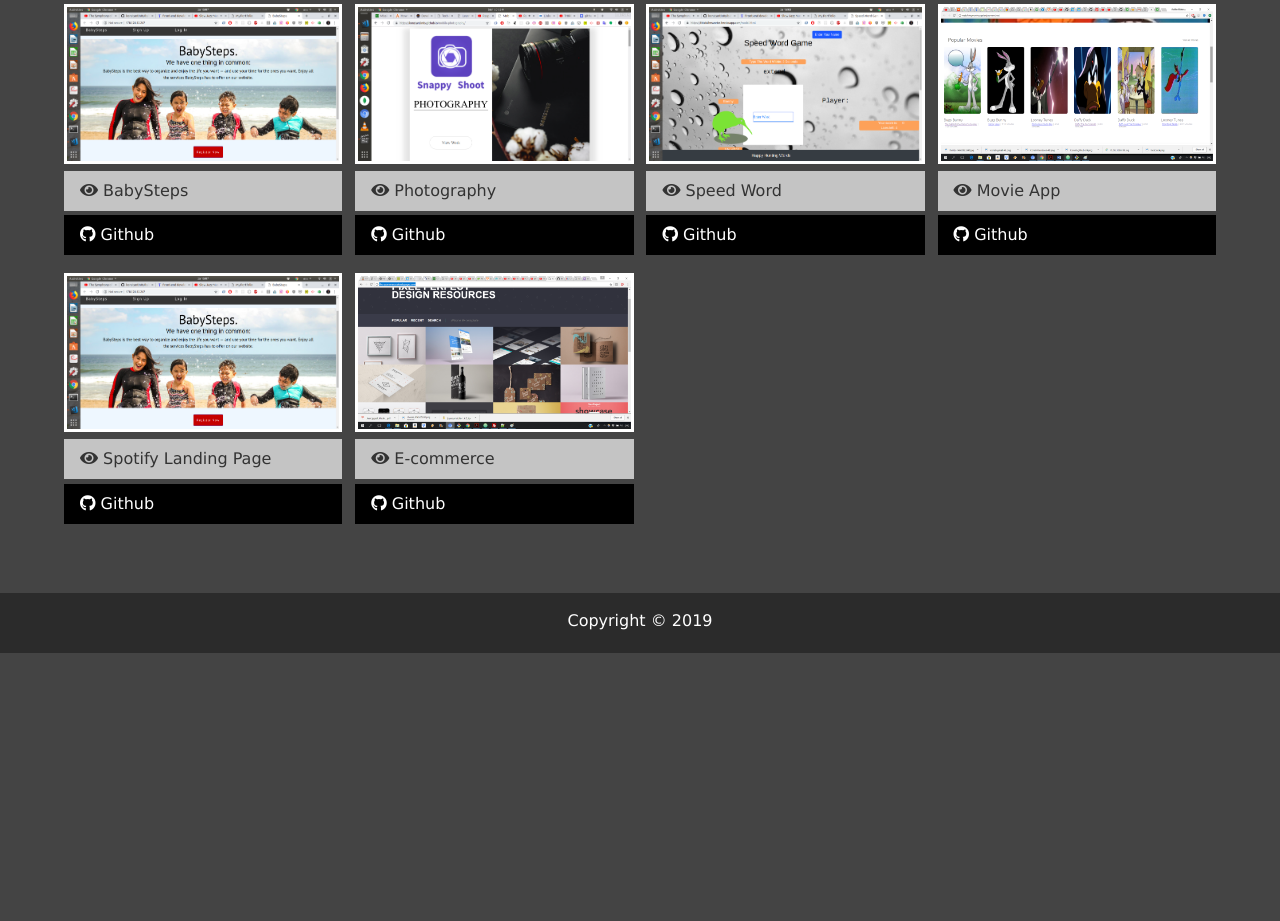
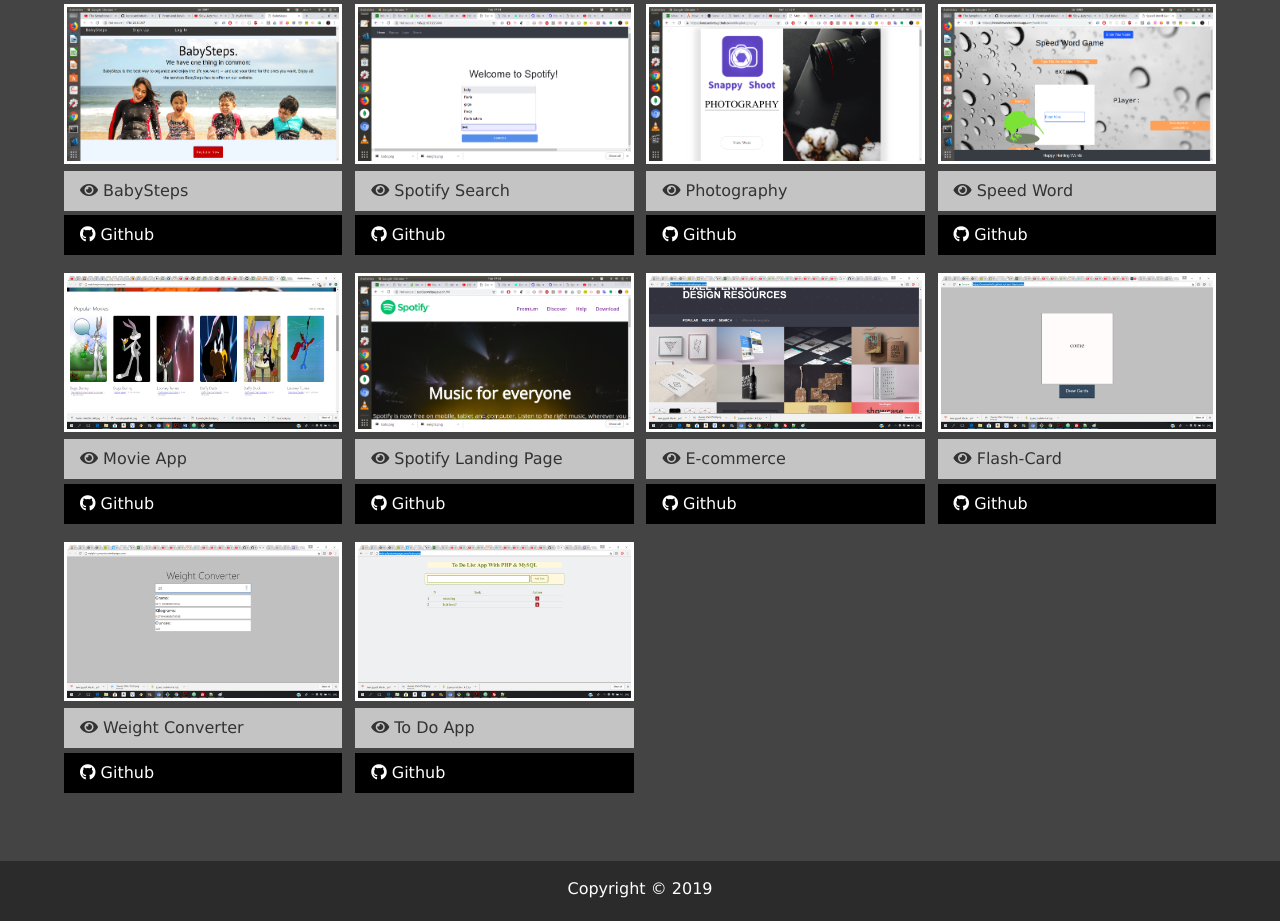
Before and after one commit to konstantin0s/modern-portfolio, a website: page dist/work.html in a window 1280 px wide. Shown: the part 278-1199 px from the top of the page. Before the commit the page ends 931 px from the top, so only its background shows below. Drawn offline with Linux system fonts and the light colour scheme.

Commit message:
Add new apps

```diff
--- a/dist/work.html
+++ b/dist/work.html
@@ -58,6 +58,19 @@
           <i class="fab fa-github"></i> Github
         </a>
       </div>
+
+      <div class="item">
+        <a target="_blank" href="http://165.22.107.55:5000/">
+          <img src="img/spoty.png" alt="Project">
+        </a>
+        <a target="_blank" href="http://165.22.107.55:5000/" class="btn-light">
+          <i class="fas fa-eye"></i> Spotify Search
+        </a>
+        <a target="_blank" href="https://github.com/konstantin0s/spotify-api" class="btn-dark">
+          <i class="fab fa-github"></i> Github
+        </a>
+      </div>
+
 <div class="item">
   <a target="_blank" href="https://konstantin0s.github.io/mobile-photography/">
     <img src="img/photography.png" alt="Project">
@@ -93,7 +106,7 @@
 </div>
 <div class="item">
     <a target="_blank" href="http://spoti.atwebpages.com/#0">
-      <img src="img/babysteps.png" alt="Project">
+      <img src="img/lading.png" alt="Project">
     </a>
     <a target="_blank" href="http://spoti.atwebpages.com/#0" class="btn-light">
       <i class="fas fa-eye"></i> Spotify Landing Page
@@ -113,6 +126,42 @@
     <i class="fab fa-github"></i> Github
   </a>
 </div>
+
+<div class="item">
+  <a target="_blank" href="https://konstantin0s.github.io/react-flashcards/">
+    <img src="img/draw.png" alt="Project">
+  </a>
+  <a target="_blank" href="https://konstantin0s.github.io/react-flashcards/" class="btn-light">
+    <i class="fas fa-eye"></i> Flash-Card
+  </a>
+  <a target="_blank" href="https://github.com/konstantin0s/react-flashcards" class="btn-dark">
+    <i class="fab fa-github"></i> Github
+  </a>
+</div>
+
+<div class="item">
+  <a target="_blank" href="http://weight-converter.atwebpages.com/">
+    <img src="img/weight.png" alt="Project">
+  </a>
+  <a target="_blank" href="http://weight-converter.atwebpages.com/" class="btn-light">
+    <i class="fas fa-eye"></i> Weight Converter
+  </a>
+  <a target="_blank" href="https://github.com/konstantin0s/WeightConverter" class="btn-dark">
+    <i class="fab fa-github"></i> Github
+  </a>
+</div>
+
+<div class="item">
+  <a target="_blank" href="http://todo-php.atwebpages.com/index.php">
+    <img src="img/todo.png" alt="Project">
+  </a>
+  <a target="_blank" href="http://todo-php.atwebpages.com/index.php" class="btn-light">
+    <i class="fas fa-eye"></i> To Do App
+  </a>
+  <a target="_blank" href="https://github.com/konstantin0s/todo-php" class="btn-dark">
+    <i class="fab fa-github"></i> Github
+  </a>
+</div>
 </div>
 
   </main>
```
Also changed, not shown: dist/img/lading.png (added), dist/img/spoty.png (added), dist/img/todo.png (added), dist/img/weight.png (added).
